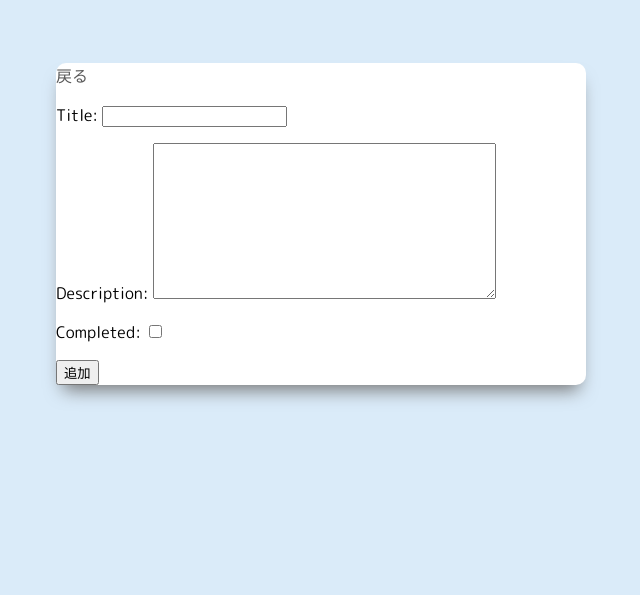
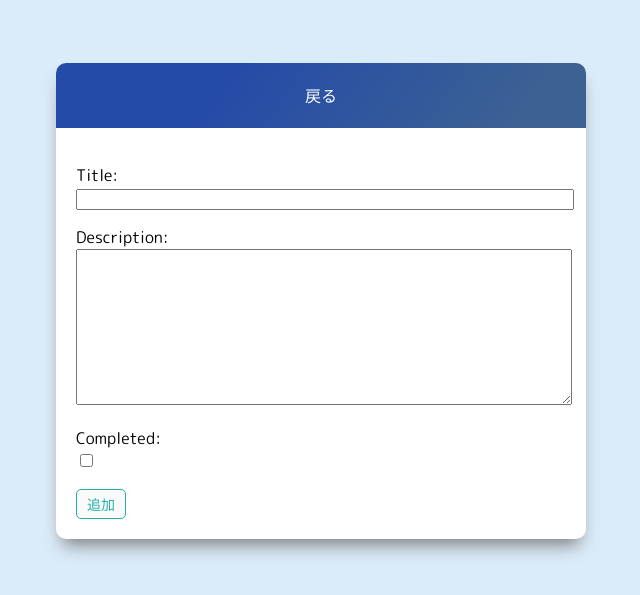
Before and after one commit to aynstaz/Udemy-Django, a Django app: page /create-task/ in a window 1280 px wide. Shown: the top 595 px of the page, without its empty margins (319-959 px from the left). Run offline with Django 4.2, Linux system fonts and the light colour scheme; a user stored in the database is signed in.

Commit message:
セクション６−５３

```diff
--- a/todoproject/todoapp/static/css/base.css
+++ b/todoproject/todoapp/static/css/base.css
@@ -93,7 +93,7 @@ h1 {
   border: 1px solid lightseagreen;
   border-radius: 5px;
   padding: 2px 4px;
-  width: 160px;
+  width: 160px !important;
 }
 
 .searchButton {
@@ -116,3 +116,12 @@ h1 {
   font-size: 32px;
   color: lightseagreen;
 }
+
+label {
+  display: block;
+}
+
+input[type="text"],
+textarea {
+  width: 100%;
+}
--- a/todoproject/todoapp/templates/todoapp/task_form.html
+++ b/todoproject/todoapp/templates/todoapp/task_form.html
@@ -1,8 +1,11 @@
 {% extends 'todoapp/base.html' %} {% block content %}
-<a href="{% url 'tasks' %}">戻る</a>
 
-<form action="" method="post">
+<div class="header">
+  <a href="{% url 'tasks' %}" style="color: white">戻る</a>
+</div>
+
+<form action="" method="post" style="padding: 20px">
   {% csrf_token %} {{form.as_p}}
-  <input type="submit" value="追加" />
+  <input type="submit" value="追加" class="searchButton" />
 </form>
 {% endblock content %}
```
Also changed, not shown: todoproject/db.sqlite3.
